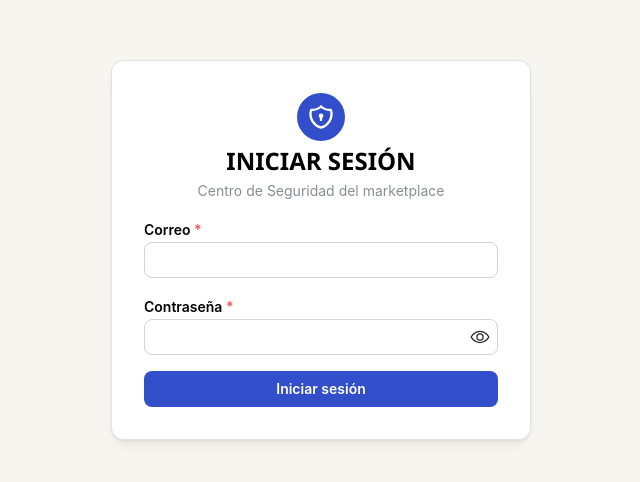
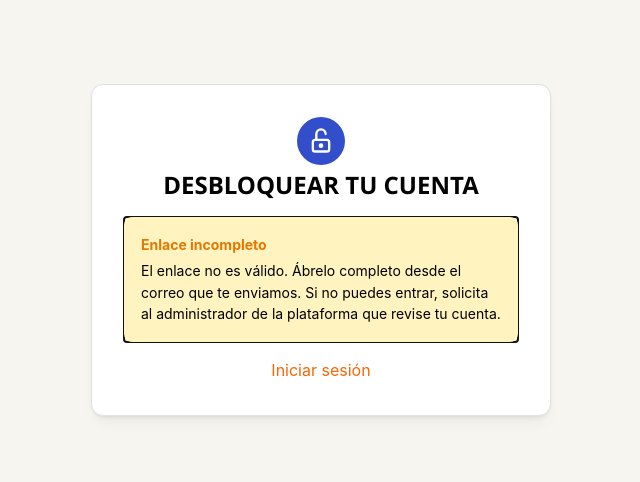
Before and after one commit to Taller-SW-Web/G7-Modulo-de-Seguridad-Frontend, a React (Vite) app: page /desbloquear in a window 1280 px wide. Before the commit this address led to /login. Shown: the part 150-632 px from the top of the page, without its empty margins (319-959 px from the left). Built offline with nearby package versions, Linux system fonts and the light colour scheme; no server answers.

Commit message:
EP-07-T005: desbloqueo con el enlace del correo (FRONT-12)

```diff
--- a/index.html
+++ b/index.html
@@ -4,6 +4,7 @@
     <meta charset="UTF-8" />
     <link rel="icon" type="image/svg+xml" href="/vite.svg" />
     <meta name="viewport" content="width=device-width, initial-scale=1.0" />
+    <meta name="referrer" content="no-referrer" />
     <title>G7 — Seguridad</title>
   </head>
   <body>
--- a/src/App.tsx
+++ b/src/App.tsx
@@ -6,6 +6,7 @@ import { PERMISO_VER_USUARIOS } from './shared/navegacion'
 import { RutaAdmin, RutaAutenticada, RutaPublica } from './shared/rutas'
 import { LoginPage } from './pantallas/login/LoginPage'
 import { OtpPage } from './pantallas/otp/OtpPage'
+import { DesbloqueoPage } from './pantallas/desbloqueo/DesbloqueoPage'
 import { MiCuentaPage } from './pantallas/mi-cuenta/MiCuentaPage'
 import { AdminListadoPage } from './pantallas/admin-listado/AdminListadoPage'
 import { AdminDetallePage } from './pantallas/admin-detalle/AdminDetallePage'
@@ -21,6 +22,7 @@ export function Rutas({ api }: { api: Api }) {
           </RutaPublica>
         }
       />
+      <Route path="/desbloquear" element={<DesbloqueoPage api={api} />} />
       <Route
         path="/otp"
         element={
--- /dev/null
+++ b/src/pantallas/desbloqueo/DesbloqueoPage.tsx
@@ -0,0 +1,116 @@
+// FRONT-12 — desbloqueo con el enlace del correo (SPEC-14). El token se lee de la URL y se
+// quita al cargar (FRONT-00 §1.5); solo se consume al pulsar el botón, nunca al abrir.
+import { Alert, Anchor, Button, Center, Paper, Stack, Text, ThemeIcon, Title } from '@mantine/core'
+import { IconLockOpen } from '@tabler/icons-react'
+import { useEffect, useRef, useState } from 'react'
+import { Link } from 'react-router'
+import type { Api } from '../../shared/api'
+import { ApiError, mensajeDeError } from '../../shared/errores'
+
+type Estado = 'inicial' | 'incompleto' | 'cargando' | 'exito' | 'vencido' | 'invalido' | 'error'
+
+const SOPORTE = 'Si no puedes entrar, solicita al administrador de la plataforma que revise tu cuenta.'
+
+/** Lee el token una sola vez y lo borra de la barra de direcciones. */
+function tomarTokenDeLaUrl(): string | null {
+  const url = new URL(window.location.href)
+  const token = url.searchParams.get('token')
+  if (token !== null) {
+    url.searchParams.delete('token')
+    window.history.replaceState(window.history.state, '', url.pathname + url.search + url.hash)
+  }
+  return token && token.trim() ? token : null
+}
+
+export function DesbloqueoPage({ api }: { api: Api }) {
+  const token = useRef<string | null | undefined>(undefined)
+  if (token.current === undefined) token.current = tomarTokenDeLaUrl()
+  const [estado, setEstado] = useState<Estado>(token.current ? 'inicial' : 'incompleto')
+  const [error, setError] = useState('')
+  const resultado = useRef<HTMLDivElement>(null)
+
+  useEffect(() => {
+    if (estado !== 'inicial' && estado !== 'cargando') resultado.current?.focus()
+  }, [estado])
+
+  async function desbloquear() {
+    if (!token.current || estado === 'cargando') return
+    setEstado('cargando')
+    try {
+      await api.desbloquear(token.current)
+      token.current = null
+      setEstado('exito')
+    } catch (e) {
+      if (e instanceof ApiError && e.code === 'TOKEN_DESBLOQUEO_EXPIRADO') setEstado('vencido')
+      else if (e instanceof ApiError && e.code === 'TOKEN_DESBLOQUEO_INVALIDO') setEstado('invalido')
+      else {
+        setError(mensajeDeError(e))
+        setEstado('error')
+      }
+    }
+  }
+
+  return (
+    <Center mih="100dvh" bg="cloud.2" p="md">
+      <Paper withBorder shadow="sm" p="xl" w="100%" maw={460} radius="md">
+        <Stack gap="md">
+          <Stack gap="xs" align="center">
+            <ThemeIcon size={48} radius="xl" color="signal" aria-hidden>
+              <IconLockOpen size={28} />
+            </ThemeIcon>
+            <Title order={1} size="h3" ta="center">
+              Desbloquear tu cuenta
+            </Title>
+          </Stack>
+
+          {(estado === 'inicial' || estado === 'cargando' || estado === 'error') && (
+            <>
+              <Text size="sm">
+                Bloqueamos tu cuenta después de varios intentos fallidos de inicio de sesión. Pulsa el botón para
+                desbloquearla ahora.
+              </Text>
+              {estado === 'error' && (
+                <Alert color="red" role="alert" tabIndex={-1} ref={resultado}>
+                  {error}
+                </Alert>
+              )}
+              <Button color="signal" fullWidth loading={estado === 'cargando'} onClick={desbloquear}>
+                {estado === 'cargando' ? 'Desbloqueando…' : 'Desbloquear mi cuenta'}
+              </Button>
+            </>
+          )}
+
+          <div tabIndex={-1} ref={estado === 'error' ? undefined : resultado} aria-live="polite">
+            {estado === 'exito' && (
+              <Alert color="green" title="Cuenta desbloqueada">
+                Tu cuenta está desbloqueada. Ya puedes iniciar sesión. Si no fuiste tú quien intentó entrar, te
+                recomendamos cambiar tu contraseña.
+              </Alert>
+            )}
+            {estado === 'vencido' && (
+              <Alert color="yellow" title="Enlace vencido">
+                Este enlace venció: los enlaces de desbloqueo duran 30 minutos. {SOPORTE}
+              </Alert>
+            )}
+            {estado === 'invalido' && (
+              <Alert color="yellow" title="Enlace no válido">
+                Este enlace ya no es válido: puede que ya se haya usado o que haya uno más reciente. {SOPORTE}
+              </Alert>
+            )}
+            {estado === 'incompleto' && (
+              <Alert color="yellow" title="Enlace incompleto">
+                El enlace no es válido. Ábrelo completo desde el correo que te enviamos. {SOPORTE}
+              </Alert>
+            )}
+          </div>
+
+          {estado !== 'inicial' && estado !== 'cargando' && estado !== 'error' && (
+            <Anchor component={Link} to="/login" ta="center">
+              Iniciar sesión
+            </Anchor>
+          )}
+        </Stack>
+      </Paper>
+    </Center>
+  )
+}
--- a/src/shared/api.ts
+++ b/src/shared/api.ts
@@ -48,6 +48,8 @@ export function crearApi(cliente: ClienteHttp) {
         body: { challengeToken, codigo },
         autenticada: false,
       }),
+    desbloquear: (token: string) =>
+      cliente.request<void>('/auth/desbloquear', { method: 'POST', body: { token }, autenticada: false }),
     perfilPropio: (signal?: AbortSignal) => cliente.request<Usuario>('/auth/me', { signal }),
     politicaPassword: (signal?: AbortSignal) =>
       cliente.request<PoliticaPassword>('/password/politica', { autenticada: false, signal }),
```
Also changed, not shown: 1 other file (tests, documents, lock files or other folders).
